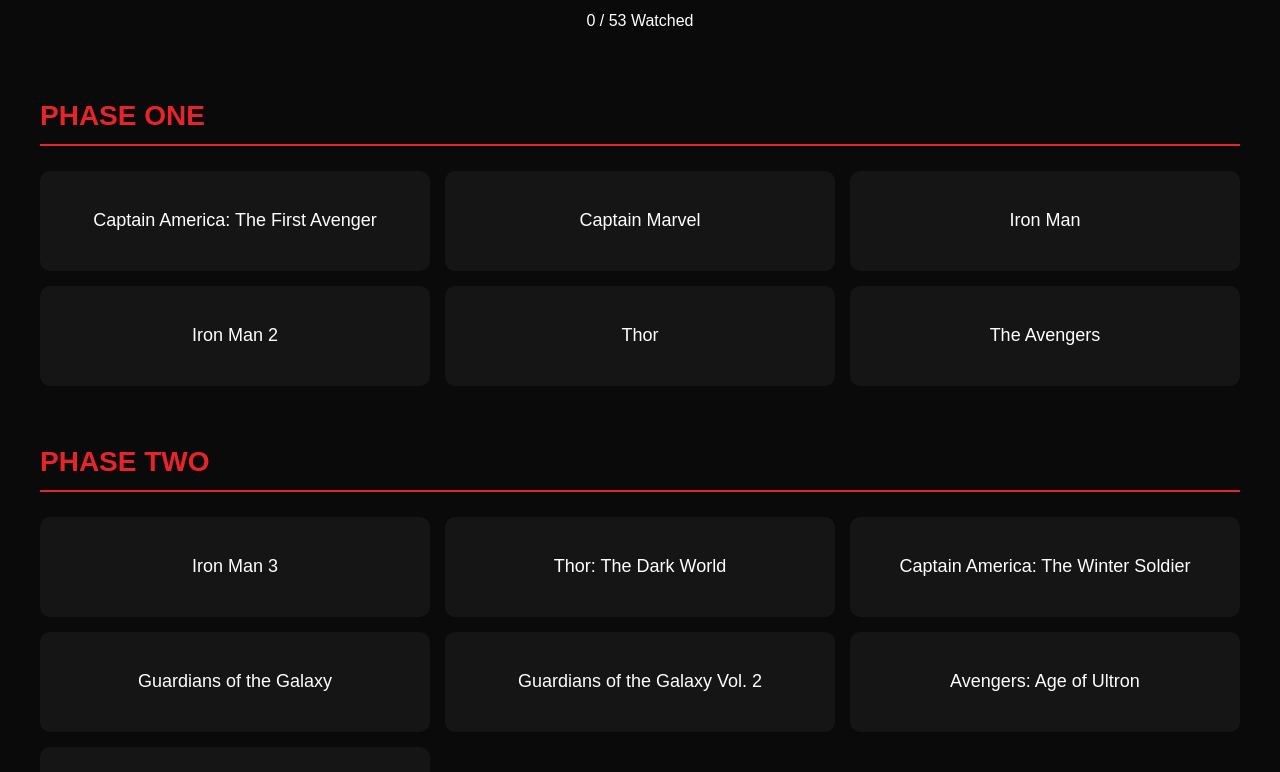
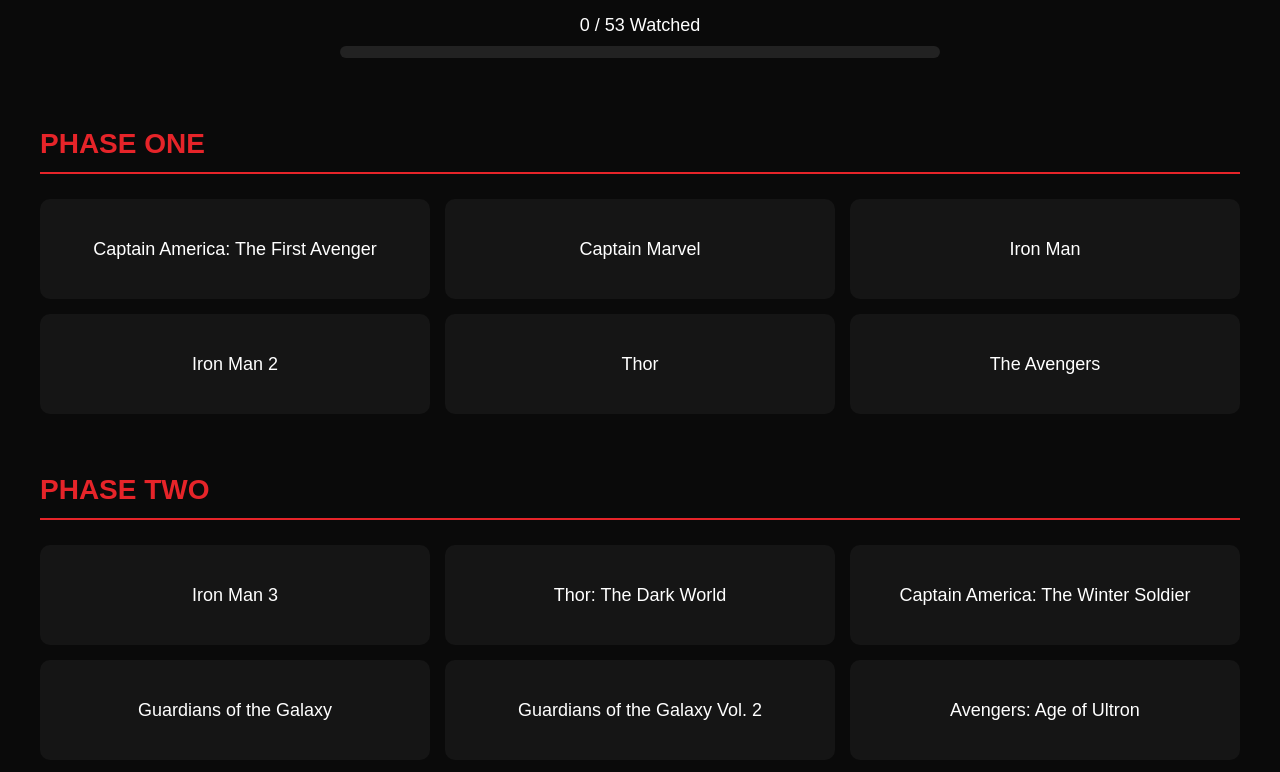
Before and after one commit to trky122345-svg/mcu-wachlist, a plain HTML site: page index.html in a window 1280 px wide. Shown: the part 166-938 px from the top of the page. Drawn offline with Linux system fonts and the light colour scheme.

Commit message:
Update style.css

```diff
--- a/style.css
+++ b/style.css
@@ -89,3 +89,28 @@
 li.watched span {
     display: block;
 }
+
+.progress-container {
+    max-width: 600px;
+    margin: 30px auto 0;
+}
+
+#progress-text {
+    font-size: 18px;
+    margin-bottom: 10px;
+}
+
+.progress-bar {
+    width: 100%;
+    height: 12px;
+    background-color: #222;
+    border-radius: 20px;
+    overflow: hidden;
+}
+
+#progress {
+    width: 0%;
+    height: 100%;
+    background-color: #e62429;
+    transition: width 0.3s ease;
+}
```
